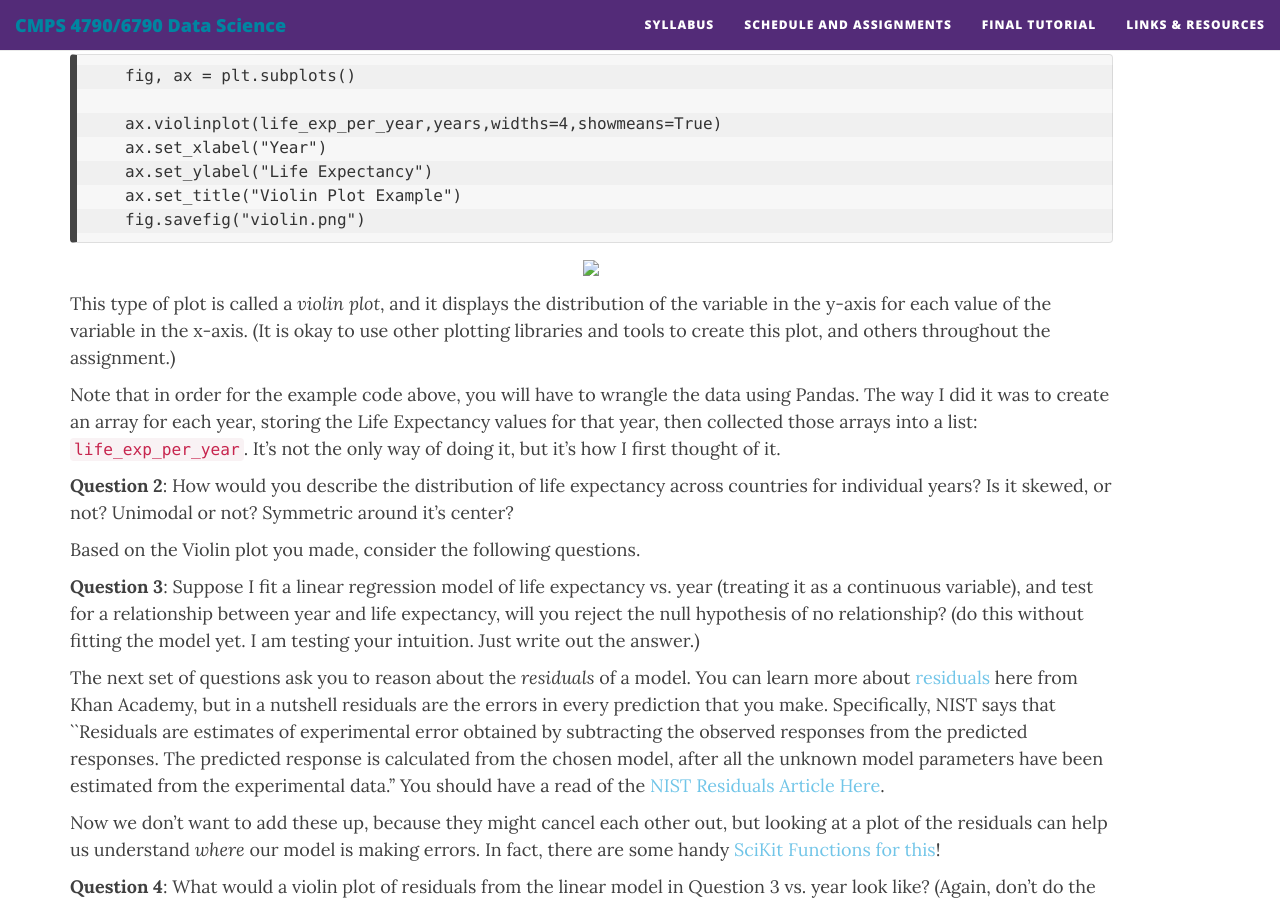
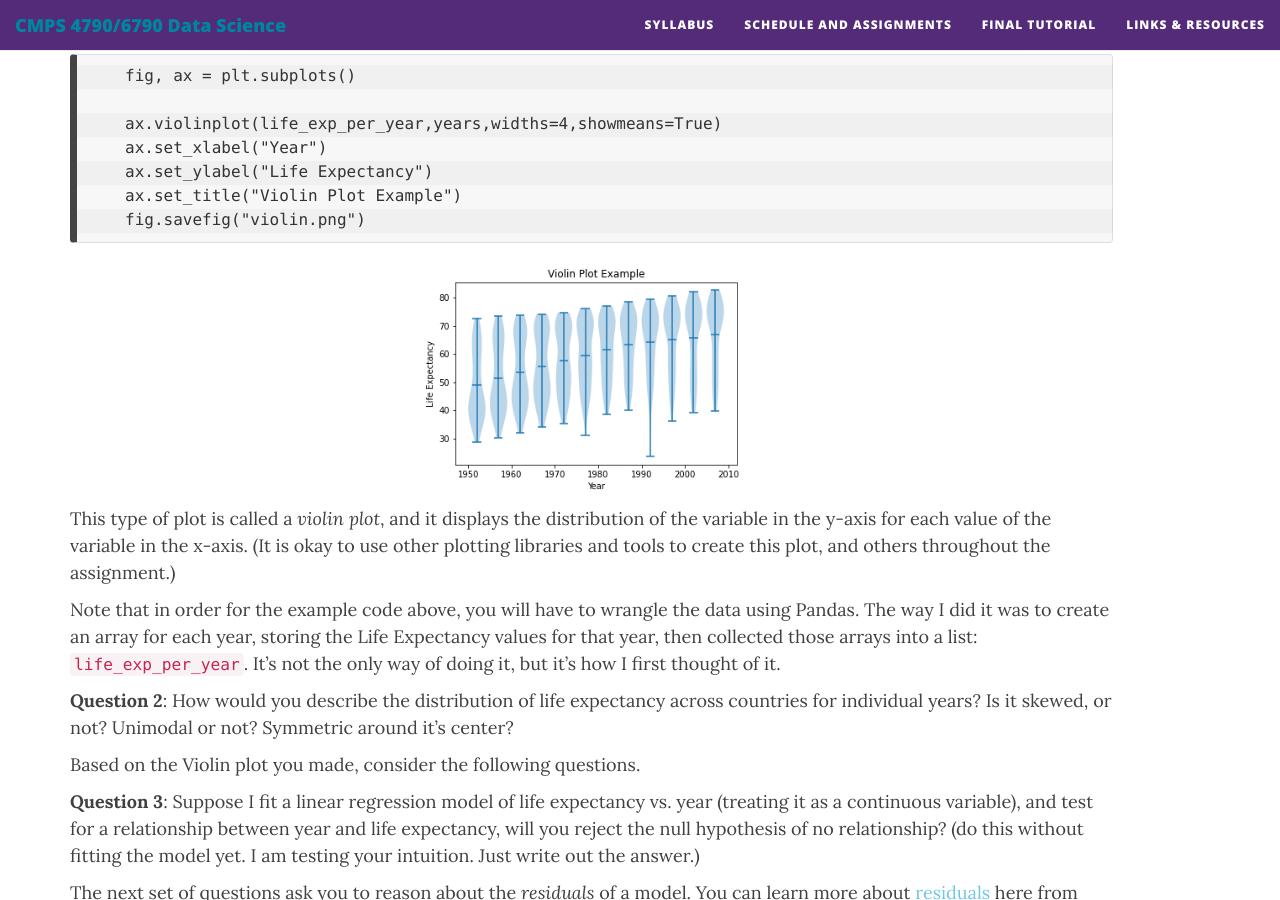
Before and after one commit to nmattei/cmps6790, a Jekyll site: the page built from _projects/Project3/Project3.md, in a window 1280 px wide and 900 px high, scrolled down 1135 px. Built offline with Jekyll 4.4.1, drawn with Linux system fonts in a browser that asks for light colours; nearby versions of some CDN libraries.

Commit message:
fixed plot

````diff
--- a/_projects/Project3/Project3.md
+++ b/_projects/Project3/Project3.md
@@ -55,7 +55,7 @@ A slightly different way of making the same plot is looking at the distribution
     fig.savefig("violin.png")
 ```
 
-<p style="text-align:center;"><img src="{{ './violin.png' | relative_url }}" height="242" /></p>
+<p style="text-align:center;"><img src="{{ 'img/violin.png' | relative_url }}" height="242" /></p>
 
 This type of plot is called a <em>violin plot</em>, and it displays the distribution of the variable in the y-axis for each value of the variable in the x-axis. (It is okay to use other plotting libraries and tools to create this plot, and others throughout the assignment.)
 
````
Also changed, not shown: img/violin.png (renamed from _projects/Project3/violin.png).
